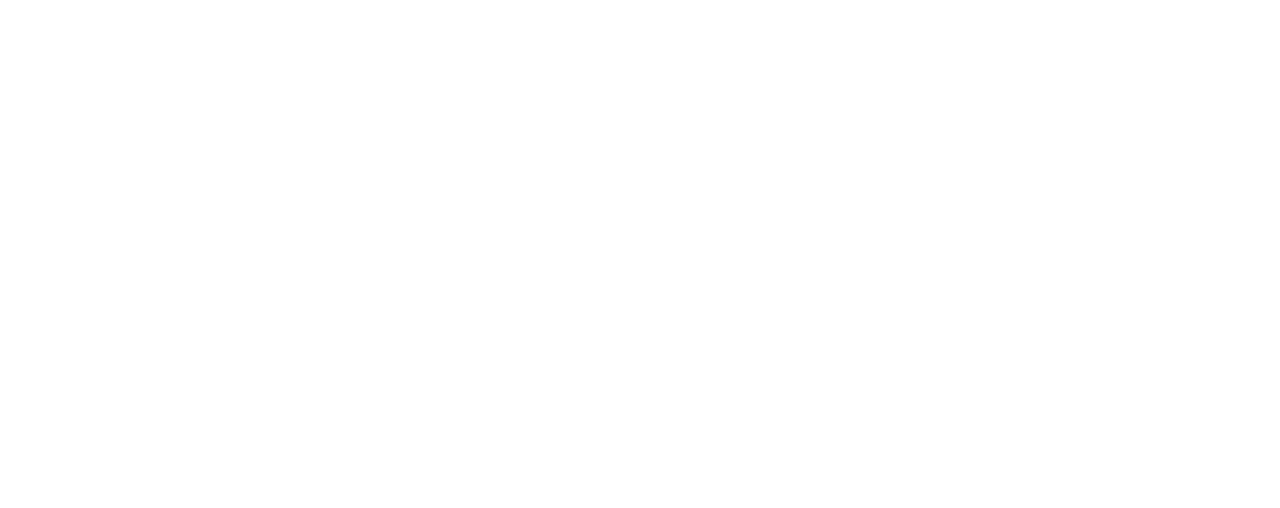
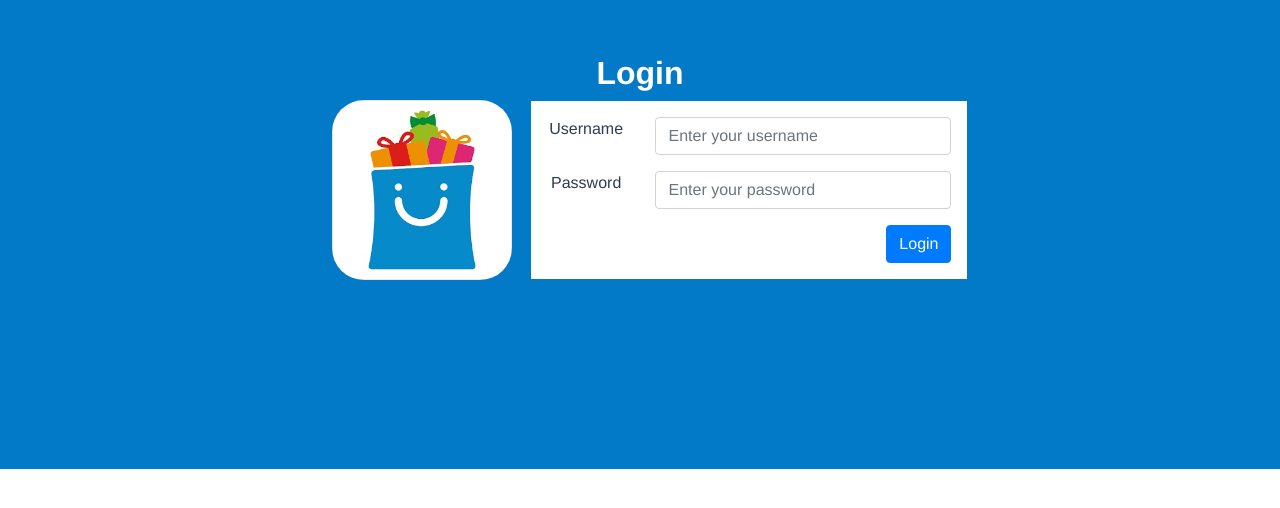
Before and after one commit to reboot16/otob_fe, a Vue app: page /#/login in a window 1280 px wide. Shown: the part 106-614 px from the top of the page. Built offline with nearby package versions, Linux system fonts and the light colour scheme.

Commit message:
UI Login

```diff
--- a/src/App.vue
+++ b/src/App.vue
@@ -18,6 +18,6 @@ export default {
   -moz-osx-font-smoothing: grayscale;
   text-align: center;
   color: #2c3e50;
-  margin-top: 60px;
+  margin-top: 0;
 }
 </style>
--- /dev/null
+++ b/src/components/Login.vue
@@ -0,0 +1,95 @@
+<template>
+<div id="Login">
+  <h2><b>Login</b></h2>
+  <b-row id="loginContainer">
+    <b-col sm="3"></b-col>
+    <b-col sm="2">
+      <img src="@/assets/blibli.jpeg" style="height: 180px; border-radius:2em">
+    </b-col>
+    <b-col sm="4" id="formLogin">
+
+      <b-form @submit="onLogin">
+        <b-row id="usern_row">
+          <b-col sm="3">
+            <label >Username</label>
+          </b-col>
+          <b-col sm="9">
+            <b-form-input v-model="form.username" placeholder="Enter your username" required></b-form-input>
+          </b-col>
+        </b-row>
+        <b-row id="pass_row">
+          <b-col sm="3">
+            <label >Password</label>
+          </b-col>
+          <b-col sm="9">
+            <b-form-input v-model="form.password" placeholder="Enter your password" required type="password"></b-form-input>
+          </b-col>
+        </b-row>
+        <b-row id="button_row" class="text-right">
+            <b-col sm="12">
+              <b-button type="submit" variant="primary">Login</b-button>
+            </b-col>
+        </b-row>
+      </b-form>
+    </b-col>
+  </b-row>
+</div>
+</template>
+
+<script>
+import axios from 'axios'
+const API = 'http://localhost:9000/api'
+
+export default {
+  name: 'Login',
+  data () {
+    return {
+      form: {
+        username: '',
+        password: ''
+      }
+    }
+  },
+  methods: {
+    onLogin (evt) {
+      evt.preventDefault()
+      axios
+        .post(API + '/user/login',
+          JSON.stringify(this.form),
+          {'headers': {'Content-Type': 'application/json'}}
+        )
+        .then(response => {
+          alert('Login success')
+        }).catch((e) => {
+          console.error(e)
+        })
+    }
+  }
+}
+</script>
+
+<style scoped>
+h2{
+  color: white;
+}
+#user_row, #pass_row, #button_row{
+  margin-top: 1em;
+}
+#Login{
+  background:rgb(2, 122, 200);
+  height: 575px;
+  padding-top: 10em
+}
+#loginContainer{
+  align-items: center;
+}
+#formLogin{
+  background-color: white;
+  padding: 1em;
+  align-content: center;
+}
+#button_row{
+  padding-left: 1.5em;
+
+}
+</style>
--- a/src/router/index.js
+++ b/src/router/index.js
@@ -2,6 +2,7 @@ import Vue from 'vue'
 import Router from 'vue-router'
 import HelloWorld from '@/components/HelloWorld'
 import Product from '@/components/product/Product'
+import Login from '@/components/Login'
 
 import BootstrapVue from 'bootstrap-vue'
 import 'bootstrap/dist/css/bootstrap.css'
@@ -22,6 +23,11 @@ export default new Router({
       path: '/product',
       name: 'Product',
       component: Product
+    },
+    {
+      path: '/login',
+      name: 'Login',
+      component: Login
     }
   ]
 })
```
Also changed, not shown: src/components/product/Product.vue (+1 -6 lines), src/assets/blibli.jpeg (added), src/assets/blibli.png (added).
